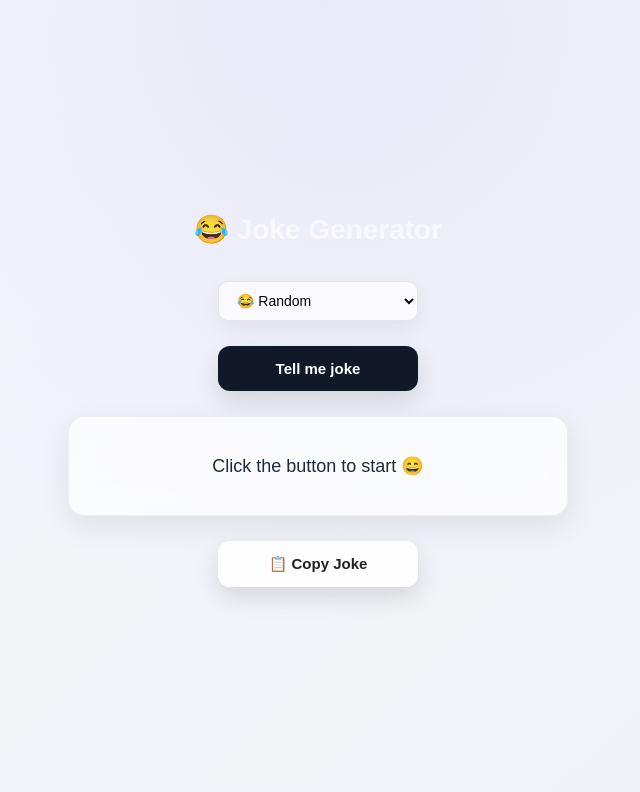
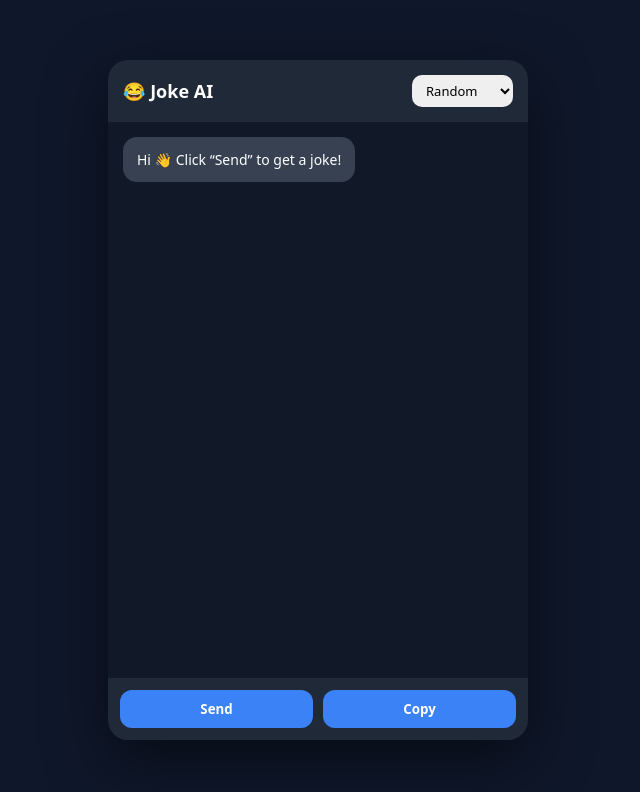
Before and after one commit to Primabratinella/AIaddon1, a plain HTML site: page index.html in a window 1280 px wide. Shown: the whole page, without its empty margins (322-962 px from the left). Drawn offline with nearby package versions, Linux system fonts and the light colour scheme.

Commit message:
updated to a more chatgpt feel site

```diff
--- a/index.html
+++ b/index.html
@@ -13,23 +13,39 @@
 
   <body>
 
-    <h1>😂 Joke Generator</h1>
+    <div class="chat-app">
 
-    <select id="category">
-      <option value="funny">😂 Random</option>
-      <option value="dad">👨 Dad Jokes</option>
-      <option value="puns">🎯 Puns</option>
-    </select>
+      <div class="top-bar">
+        <h1>😂 Joke AI</h1>
 
-    <button id="clickjokebutton">Tell me joke</button>
+        <select id="category">
+          <option value="funny">Random</option>
+          <option value="dad">Dad Jokes</option>
+          <option value="puns">Puns</option>
+        </select>
+      </div>
 
-    <div id="joke">Click the button to start 😄</div>
+      <!-- CHAT AREA -->
+      <div id="chatbox">
+        <div class="message bot">
+          Hi 👋 Click “Send” to get a joke!
+        </div>
+      </div>
 
-    <button id="copyBtn">📋 Copy Joke</button>
+      <!-- INPUT AREA -->
+      <div class="input-bar">
 
-    <audio id="laugh-sound" src="https://www.soundjay.com/human/laugh-1.mp3" preload="auto"></audio>
+        <button id="clickjokebutton">Send</button>
+        <button id="copyBtn">Copy</button>
 
-    <!-- ALWAYS load JS LAST -->
+      </div>
+
+      <audio id="laugh-sound"
+        src="https://www.soundjay.com/human/laugh-1.mp3"
+        preload="auto"></audio>
+
+    </div>
+
     <script src="src/index.js"></script>
 
   </body>
--- a/src/index.js
+++ b/src/index.js
@@ -6,7 +6,8 @@ function isSafe(joke) {
     "drunk",
     "beer",
     "sex",
-    "gun"
+    "gun",
+    "shoot"
   ];
 
   return !bannedWords.some(word =>
@@ -18,56 +19,66 @@ document
   .getElementById("clickjokebutton")
   .addEventListener("click", clickJoke);
 
-function displayJoke(response) {
-  let data = response.data;
+function addMessage(text, type = "bot") {
+  const chatbox = document.getElementById("chatbox");
 
-  let joke = "";
+  const msg = document.createElement("div");
+  msg.classList.add("message", type);
+  msg.textContent = text;
 
-  if (data.joke) {
-    joke = data.joke;
-  } else {
-    joke = `${data.setup} 😂 ${data.delivery}`;
-  }
+  chatbox.appendChild(msg);
+  chatbox.scrollTop = chatbox.scrollHeight;
 
-  // safety filter
-  if (!isSafe(joke)) {
-    console.log("Unsafe joke filtered — retrying...");
-    clickJoke();
-    return;
-  }
-
-  document.querySelector("#joke").innerHTML = "";
-
-  new Typewriter("#joke", {
-    strings: joke,
-    autoStart: true,
-    cursor: "✨",
-    delay: 25,
-  });
+  return msg;
 }
 
 function clickJoke() {
-  document.querySelector("#joke").innerHTML =
-    "<div class='loader'></div>";
+  const chatbox = document.getElementById("chatbox");
+
+  const loadingMsg = addMessage("Typing...", "bot");
+
+  let category = document.getElementById("category").value;
+
+  let prompt = "";
+
+  if (category === "dad") {
+    prompt = "Tell a clean dad joke.";
+  } else if (category === "puns") {
+    prompt = "Tell a clean pun joke.";
+  } else {
+    prompt = "Tell a clean funny joke.";
+  }
 
   const url =
     "https://v2.jokeapi.dev/joke/Any?safe-mode&type=single,twopart";
 
-  axios
-    .get(url)
-    .then(displayJoke)
-    .catch((error) => {
-      console.log(error);
-      document.querySelector("#joke").innerHTML =
-        "Oops 😬 Try again!";
+  axios.get(url)
+    .then(res => {
+      loadingMsg.remove();
+
+      let data = res.data;
+
+      let joke = data.joke
+        ? data.joke
+        : `${data.setup} 😂 ${data.delivery}`;
+
+      if (!isSafe(joke)) {
+        clickJoke();
+        return;
+      }
+
+      addMessage(joke, "bot");
+
+      document.getElementById("laugh-sound").play();
+    })
+    .catch(() => {
+      loadingMsg.textContent = "Oops 😬 Try again";
     });
 }
 
-// COPY BUTTON
 document.getElementById("copyBtn").addEventListener("click", () => {
-  let jokeText = document.querySelector("#joke").innerText;
+  const lastMessage = document.querySelectorAll(".message.bot");
+  const joke = lastMessage[lastMessage.length - 1]?.innerText;
 
-  navigator.clipboard.writeText(jokeText).then(() => {
-    alert("Copied 😂");
-  });
+  navigator.clipboard.writeText(joke);
 });
--- a/src/style.css
+++ b/src/style.css
@@ -1,190 +1,119 @@
-/* =========================
-   BASE RESET
-========================= */
+/* RESET */
 * {
-    box-sizing: border-box;
     margin: 0;
     padding: 0;
+    box-sizing: border-box;
+    font-family: system-ui, Arial;
   }
 
+  /* PAGE */
   body {
-    font-family: Arial, Helvetica, sans-serif;
-    min-height: 100vh;
-
+    background: #0f172a;
     display: flex;
     justify-content: center;
     align-items: center;
-    flex-direction: column;
-    gap: 20px;
-
-    padding: 20px;
-
-    /* CLEAN PREMIUM BACKGROUND */
-    background: linear-gradient(
-      135deg,
-      #f7f7fb 0%,
-      #eef1f6 100%
-    );
-  }
-  /* =========================
-     APP CONTAINER LOOK
-  ========================= */
-  body::before {
-    content: "";
-    position: absolute;
-    inset: 0;
-    background: radial-gradient(
-      circle at top,
-      rgba(99, 102, 241, 0.08),
-      transparent 60%
-    );
-    z-index: 0;
-    pointer-events: none;
+    min-height: 100vh;
   }
 
-  /* =========================
-     CARD WRAPPER (we fake it using body children)
-  ========================= */
-  button,
-  #joke {
-    position: relative;
-    z-index: 1;
+  /* APP WRAPPER */
+  .chat-app {
+    width: 100%;
+    max-width: 420px;
+    height: 85vh;
+
+    background: #111827;
+    border-radius: 20px;
+
+    display: flex;
+    flex-direction: column;
+
+    overflow: hidden;
+    box-shadow: 0 20px 60px rgba(0,0,0,0.5);
   }
 
-  /* center layout */
-  body {
-    flex-direction: column;
-    gap: 25px;
-    text-align: center;
+  /* TOP BAR */
+  .top-bar {
+    padding: 15px;
+    background: #1f2937;
+    color: white;
+
+    display: flex;
+    justify-content: space-between;
+    align-items: center;
   }
 
-  /* =========================
-     TITLE FEEL (optional if you add later)
-  ========================= */
-  h1 {
-    color: white;
-    font-size: 28px;
-    margin-bottom: 10px;
+  .top-bar h1 {
+    font-size: 18px;
   }
 
-  /* =========================
-     BUTTON STYLING
-  ========================= */
+  /* SELECT */
+  select {
+    padding: 6px 10px;
+    border-radius: 10px;
+    border: none;
+    font-size: 13px;
+  }
+
+  /* CHAT BOX */
+  #chatbox {
+    flex: 1;
+    padding: 15px;
+
+    overflow-y: auto;
+
+    display: flex;
+    flex-direction: column;
+    gap: 10px;
+  }
+
+  /* MESSAGES */
+  .message {
+    padding: 12px 14px;
+    border-radius: 14px;
+    max-width: 80%;
+    font-size: 14px;
+    line-height: 1.5;
+  }
+
+  /* BOT */
+  .bot {
+    background: #374151;
+    color: white;
+    align-self: flex-start;
+  }
+
+  /* USER (future-ready) */
+  .user {
+    background: #3b82f6;
+    color: white;
+    align-self: flex-end;
+  }
+
+  /* INPUT BAR */
+  .input-bar {
+    display: flex;
+    gap: 10px;
+    padding: 12px;
+    background: #1f2937;
+  }
+
+  /* BUTTONS */
   button {
-    background: #111827;
+    flex: 1;
+    padding: 10px;
+    border: none;
+    border-radius: 12px;
+
+    background: #3b82f6;
     color: white;
 
-    border: none;
-    padding: 14px 22px;
-    border-radius: 12px;
-
-    font-size: 15px;
+    cursor: pointer;
     font-weight: 600;
 
-    cursor: pointer;
-
-    box-shadow: 0 10px 25px rgba(0, 0, 0, 0.12);
-
-    transition: all 0.25s ease;
+    transition: 0.2s;
   }
 
   button:hover {
-    background: #1f2937;
+    background: #2563eb;
     transform: translateY(-2px);
   }
-
-  button:active {
-    transform: scale(0.98);
-  }
-
-  /* =========================
-     JOKE DISPLAY BOX
-  ========================= */
-  #joke {
-    border: 1px solid rgba(0,0,0,0.06);
-
-    background: rgba(255, 255, 255, 0.7);
-    backdrop-filter: blur(14px);
-
-    color: #1f2937;
-
-    padding: 25px 20px;
-    border-radius: 16px;
-
-    max-width: 500px;
-    width: 100%;
-
-    font-size: 18px;
-    line-height: 1.6;
-
-    box-shadow: 0 10px 30px rgba(0,0,0,0.08);
-
-    min-height: 100px;
-
-    display: flex;
-    align-items: center;
-    justify-content: center;
-  }
-
-  /* =========================
-     MOBILE RESPONSIVE
-  ========================= */
-  @media (max-width: 600px) {
-    button {
-      width: 100%;
-      font-size: 15px;
-    }
-
-    #joke {
-      font-size: 16px;
-      padding: 20px;
-    }
-  }
-
-  .loader {
-    border: 4px solid rgba(255,255,255,0.3);
-    border-top: 4px solid white;
-    border-radius: 50%;
-    width: 30px;
-    height: 30px;
-    animation: spin 1s linear infinite;
-    margin: auto;
-  }
-
-  @keyframes spin {
-    0% { transform: rotate(0deg); }
-    100% { transform: rotate(360deg); }
-  }
-
-  select {
-    padding: 10px 14px;
-    border-radius: 10px;
-
-    border: 1px solid rgba(0,0,0,0.08);
-    background: white;
-
-    font-size: 14px;
-
-    box-shadow: 0 8px 20px rgba(0,0,0,0.06);
-  }
-  /* group spacing */
-  select, button {
-    min-width: 200px;
-  }
-
-  /* soft app card feel */
-  #joke {
-    transition: all 0.3s ease;
-  }
-
-  /* nicer hover state for whole UI */
-  button:focus, select:focus {
-    outline: none;
-    transform: scale(1.02);
-  }
-
-  /* COPY BUTTON DIFFERENT STYLE */
-  #copyBtn {
-    background: rgba(255,255,255,0.85);
-    color: #222;
-  }
```
